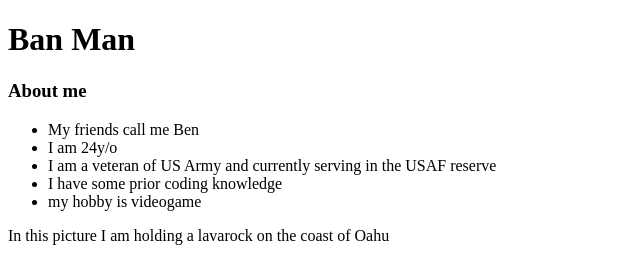
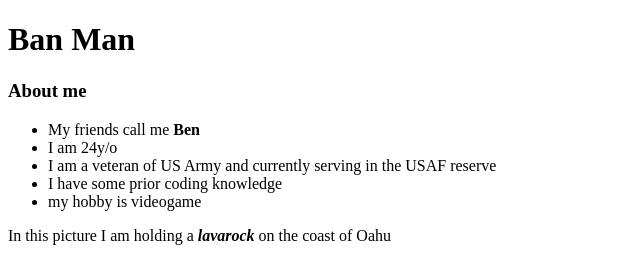
Before and after one commit to banjman81/banjman81.github.io, a plain HTML site: page index.html in a window 1280 px wide. Shown: the top 258 px of the page, 0-640 px from the left. Drawn offline with Linux system fonts and the light colour scheme; grey boxes are pictures that could not be loaded.

Commit message:
Update index.html

```diff
--- a/index.html
+++ b/index.html
@@ -10,13 +10,13 @@
   <h1>Ban Man</h1>
     <h3>About me</h3>
     <ul>
-        <li>My friends call me Ben</li>
+        <li>My friends call me <b>Ben</b></li>
         <li>I am 24y/o</li>
         <li>I am a veteran of US Army and currently serving in the USAF reserve</li>
         <li>I have some prior coding knowledge</li>
         <li>my hobby is videogame</li>
     </ul>
-    <p>In this picture I am holding a lavarock on the coast of Oahu</P>
+    <p>In this picture I am holding a <b><i>lavarock</b></i> on the coast of Oahu</P>
     <img src="IMG_3156.jpg" width="250" />
 </body>
 </html>
```
